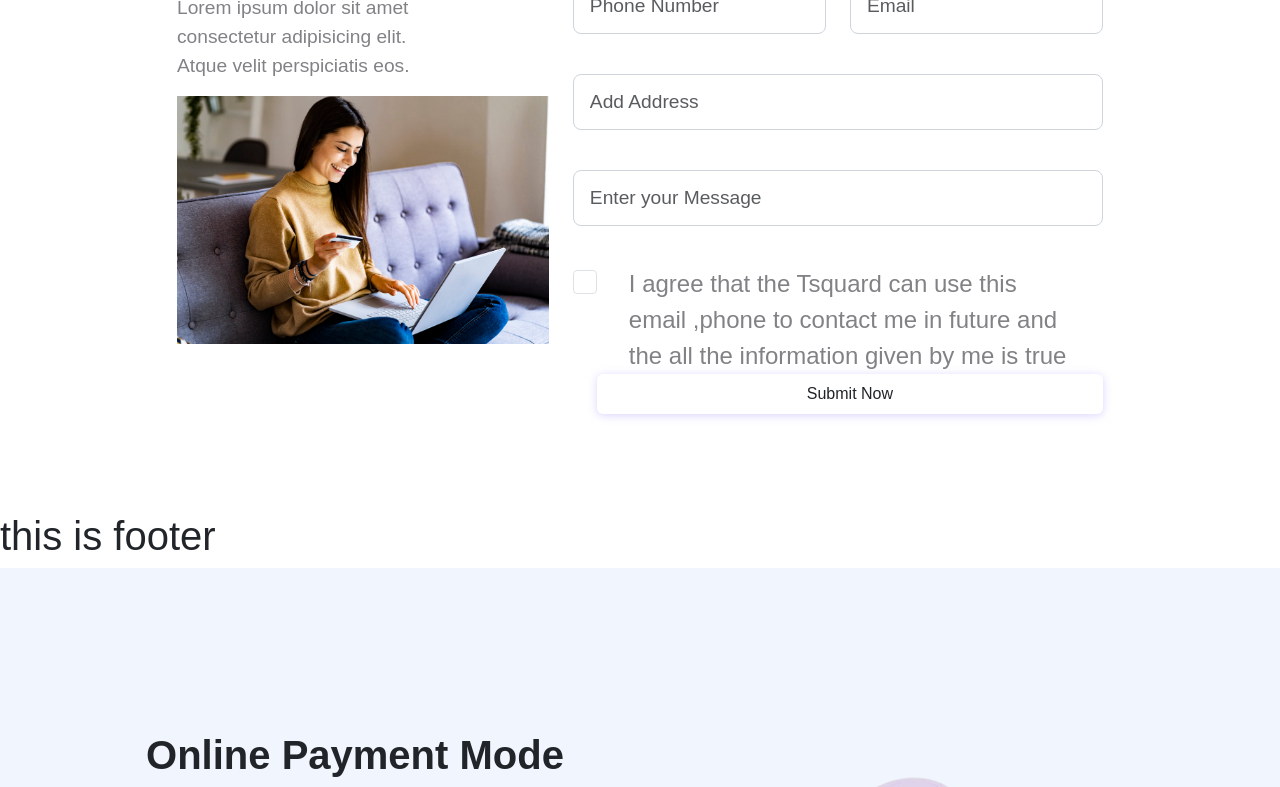
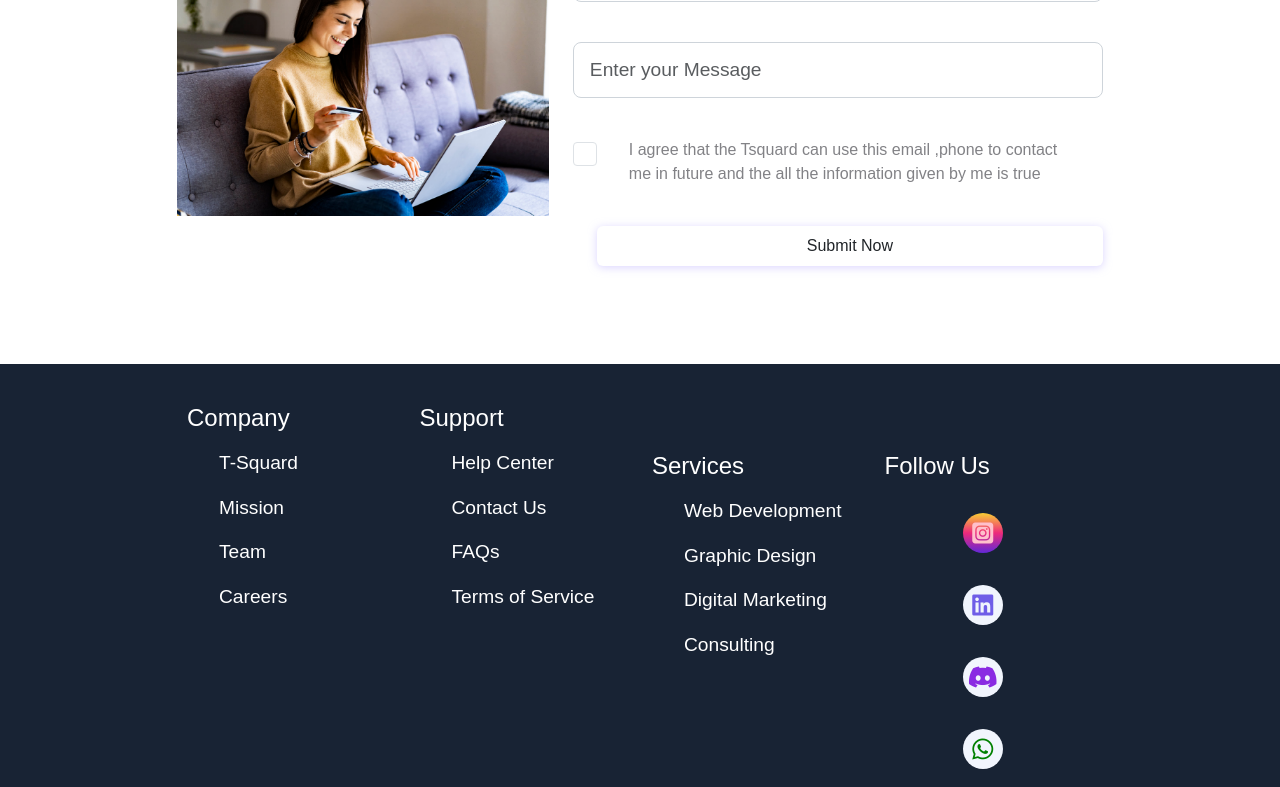
Before and after one commit to chaubeydeepak1328/support, a React (Create React App) app: page / in a window 1280 px wide. Shown: the part 5120-5907 px from the top of the page. Built offline with nearby package versions, Linux system fonts and the light colour scheme.

Commit message:
updating chnages

```diff
--- a/public/index.html
+++ b/public/index.html
@@ -11,6 +11,7 @@
 
   <link rel="manifest" href="%PUBLIC_URL%/manifest.json" />
   <title>My Support</title>
+
   <!-- FontAwesome cdn -->
   <link rel="stylesheet" href="https://cdnjs.cloudflare.com/ajax/libs/font-awesome/6.5.1/css/all.min.css" integrity="sha512-DTOQO9RWCH3ppGqcWaEA1BIZOC6xxalwEsw9c2QQeAIftl+Vegovlnee1c9QX4TctnWMn13TZye+giMm8e2LwA==" crossorigin="anonymous" referrerpolicy="no-referrer" />
 
--- a/src/App.jsx
+++ b/src/App.jsx
@@ -9,22 +9,23 @@ import Services from "./Components/Services";
 import Contact from "./Components/Contact";
 
 import { Routes, Route } from "react-router-dom";
+import Footer from "./Components/Footer";
 
 
 
 
 
-const App = ()=>{
-    return(
+const App = () => {
+    return (
         <>
-            <Navbar/>
-            <Home/>
+            <Navbar />
             <Routes>
                 <Route exact path="/" Component={Home} />
                 <Route exact path="/about" Component={About} />
                 <Route exact path="/services" Component={Services} />
                 <Route exact path="/contact" Component={Contact} />
             </Routes>
+            <Footer />
 
         </>
     )
--- a/src/Components/Footer.jsx
+++ b/src/Components/Footer.jsx
@@ -3,7 +3,94 @@ import React from "react";
 const Footer = ()=>{
     return(
         <>
-            <h1>this is footer</h1>
+        <footer>
+            <div className="container px-4 py-4">
+                <div className="row">
+                    <div className="col-12 col-lg-10 mx-auto">
+                        <div className="row">
+                            <div className="col-6 col-lg-3">
+                                <h2>Company</h2>
+                                <ul>
+                                    <li>
+                                        <a href="#">T-Squard</a>
+                                    </li>
+                                    <li>
+                                        <a href="#">Mission</a>
+                                    </li>
+                                    <li>
+                                        <a href="#">Team</a>
+                                    </li>
+                                    <li>
+                                        <a href="#">Careers</a>
+                                    </li>
+                                </ul>
+                            </div>
+                            <div className="col-6 col-lg-3">
+                                <h2>Support</h2>
+                                <ul>
+                                    <li>
+                                        <a href="#">Help Center</a>
+                                    </li>
+                                    <li>
+                                        <a href="#">Contact Us</a>
+                                    </li>
+                                    <li>
+                                        <a href="#">FAQs</a>
+                                    </li>
+                                    <li>
+                                        <a href="#">Terms of Service</a>
+                                    </li>
+                                </ul>
+                            </div>
+                            <div className="col-6 col-lg-3 py-5">
+                                <h2>Services</h2>
+                                <ul>
+                                    <li>
+                                        <a href="#">Web Development</a>
+                                    </li>
+                                    <li>
+                                        <a href="#">Graphic Design</a>
+                                    </li>
+                                    <li>
+                                        <a href="#">Digital Marketing</a>
+                                    </li>
+                                    <li>
+                                        <a href="#">Consulting</a>
+                                    </li>
+                                </ul>
+                            </div>
+                            <div className="col-6 col-lg-3 py-5 my_icons">
+                                <h2>Follow Us</h2>
+                               <div className="col-3 mx-auto">
+                                <a href="#">
+                                <i className="fa-brands fa-square-instagram fontawesome-style instagram"></i>
+                                </a>
+                               </div>
+                               <div className="col-3 mx-auto">
+                                <a href="#">
+                                <i className="fa-brands fa-linkedin fontawesome-style linkedin"></i>
+                                </a>
+                               </div>
+                               <div className="col-3 mx-auto">
+                                <a href="#">
+                                <i className="fa-brands fa-discord fontawesome-style discord"></i>
+                                </a>
+                               </div>
+                               <div className="col-3 mx-auto">
+                                <a href="#">
+                                <i className="fa-brands fa-whatsapp fontawesome-style whatsapp"></i>
+                                </a>
+                               </div>
+                            </div>
+                        </div>
+                        <hr />
+                        <div className="mt-5">
+                            <p className="main-hero-para text-center w-100">Copyright 2024 All right Reserved </p>
+                        </div>
+                    </div>
+                </div>
+            </div>
+            </footer>
         </>
     )
 }
--- a/src/Components/Home.jsx
+++ b/src/Components/Home.jsx
@@ -14,7 +14,6 @@ const Home = ()=>{
             <About/>
             <Services/>
             <Contact/>
-            <Footer/>
         </>
     )
 }
--- a/src/index.css
+++ b/src/index.css
@@ -394,8 +394,8 @@ header {
 /* ============================================================================================================ */
 
 .service-main-container {
-    margin-top: 5rem;
-    padding: 5rem 0;
+    margin-top: 1rem;
+    padding: 1rem 0;
 }
 
 .service-main-container .main-heading {
@@ -451,22 +451,21 @@ header {
     margin: 6rem 0;
 }
 
-.contactus-section img{
+.contactus-section img {
     min-width: 80%;
     max-height: 30rem;
     height: auto;
 }
 
-.contact-input-field
-{
+.contact-input-field {
     margin-bottom: 2.5rem;
 }
 
-.form-control{
+.form-control {
     height: 2.5rem;
 }
 
-.contact-rightside form .form-control{
+.contact-rightside form .form-control {
     border: 1px solid #ced4da;
     height: 3.5rem;
     border-radius: .5rem;
@@ -475,17 +474,17 @@ header {
     font-weight: lighter;
 }
 
-.contact-rightside form .form-check-input{
+.contact-rightside form .form-check-input {
     width: 1.5rem;
     height: 1.5rem;
 }
 
-.form-checkbox-style{
+.form-checkbox-style {
     margin: 2.5rem 0;
 }
 
-.contact-rightside form .main-hero-para{
-    font-size: 1.5rem;
+.contact-rightside form .main-hero-para {
+    font-size: 1rem;
     color: var(--text-color);
     margin: 0;
     font-weight: lighter;
@@ -493,7 +492,92 @@ header {
     padding: 0 2rem;
 }
 
-.contact-rightside .contact-btn:hover{
+.contact-rightside .contact-btn {
+    margin-top: 2.5rem;
+}
+
+.contact-rightside .contact-btn:hover {
     background-color: var(--primary-color);
     color: white;
 }
+
+
+/* ============================================================================================================ */
+/* Footer section start here */
+/* ============================================================================================================ */
+footer {
+    padding: 1rem 0;
+    background-color: #182334;
+}
+
+footer h2 {
+    color: white;
+    font-size: 1.5rem;
+}
+
+footer li a {
+    color: #fff;
+    text-decoration: none;
+}
+
+footer li {
+    list-style: none;
+    font-size: 1.2rem;
+    font-weight: lighter;
+    margin: 1rem 0;
+    cursor: pointer;
+}
+
+footer li:hover {
+    color: var(--primary-color);
+}
+
+
+footer .main-hero-para {
+    margin: 0;
+    font-size: 1rem;
+}
+
+footer .fontawesome-style {
+    font-size: 1.5rem;
+    width: 2.5rem;
+    height: 2.5rem;
+    margin: 2rem 0;
+    cursor: pointer;
+}
+
+
+footer .fontawesome-style:hover {
+    transition: all 1s;
+    animation: rotatefont 1s linear infinite alternate-reverse;
+}
+
+
+@keyframes rotatefont {
+    0% {
+        transform: scale(.8);
+    }
+
+    100% {
+        transform: scale(1.2);
+    }
+}
+
+.instagram {
+    background-image: linear-gradient(#f9ce34, #ee2a7b, #6228d7);
+    color: pink;
+}
+
+.whatsapp {
+    color: green;
+}
+
+.discord {
+    color: blueviolet;
+}
+
+.my_icons a {
+    list-style: none;
+    text-decoration: none;
+
+}
```
